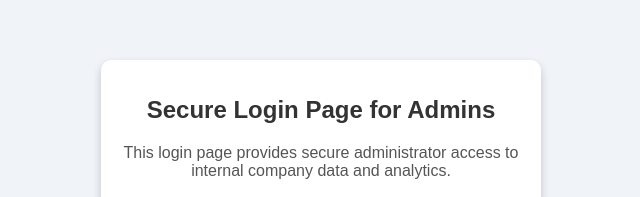
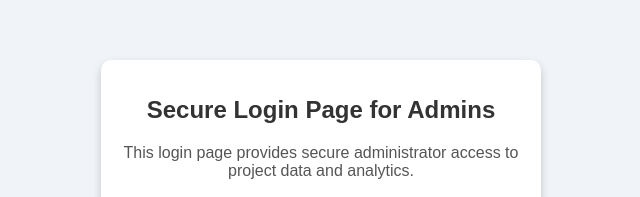
Before and after one commit to Lipun2025/Login, a plain HTML site: page index.html in a window 1280 px wide. Shown: the part 161-358 px from the top of the page, 319-959 px from the left. Drawn offline with Linux system fonts and the light colour scheme.

Commit message:
Update index.html

```diff
--- a/index.html
+++ b/index.html
@@ -65,7 +65,7 @@
 <body>
     <div class="login-container">
         <h1>Secure Login Page for Admins</h1>
-        <p>This login page provides secure administrator access to internal company data and analytics.</p>
+        <p>This login page provides secure administrator access to project data and analytics.</p>
         <form onsubmit="return login(event)">
             <input type="text" id="username" placeholder="Enter Username" required>
             <input type="password" id="password" placeholder="Enter Password" required>
```
